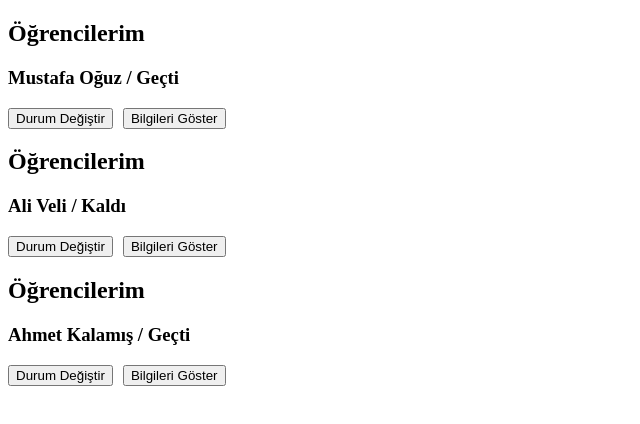
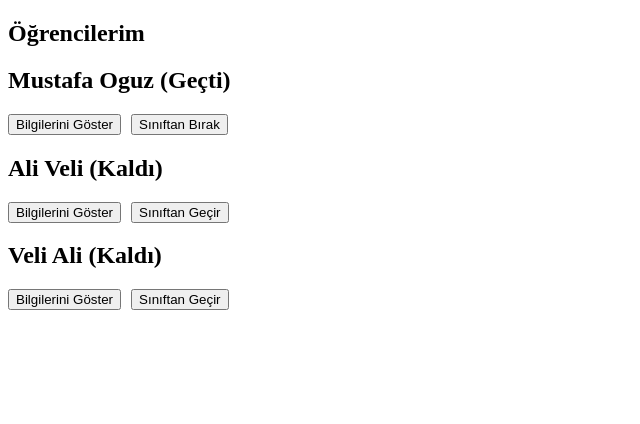
Before and after one commit to msabrioguz/Vue3-Ders, a Vue app in the folder 09-VueFirstProject/: page / in a window 1280 px wide. Shown: the top 424 px of the page, without its empty margins (0-640 px from the left). Built offline with nearby package versions, Linux system fonts and the light colour scheme.

Commit message:
Eventlerin Kullanımı ve Parent Component Değişken Değerinin Değiştirilmesi.

```diff
--- a/09-VueFirstProject/src/App.vue
+++ b/09-VueFirstProject/src/App.vue
@@ -1,7 +1,6 @@
 <template>
-  <Student name="Mustafa" lastName="Oğuz" :age="35" phone="5555555555" isPassed="1"/>
-  <Student name="Ali" lastName="Veli" :age="25" phone="5555555555" isPassed="0"/>
-  <Student name="Ahmet" lastName="Kalamış" :age="28" phone="5555555555" isPassed="1"/>
+  <h2>Öğrencilerim</h2>
+  <Student v-for="student in students" :key="student.id" v-bind:data="student" @passedChangeEvent="changePassed"/>
 </template>
 
 <script>
@@ -14,7 +13,45 @@ export default {
   },
   data() {
     return {
+      students: [
+        {
+          id: 1,
+          name: "Mustafa",
+          lastName: "Oguz",
+          age: 25,
+          phone: "5555555555",
+          isPassed: true,
+        },
+        {
+          id: 2,
+          name: "Ali",
+          lastName: "Veli",
+          age: 30,
+          phone: "5555555555",
+          isPassed: false,
+        },
+        {
+          id: 3,
+          name: "Veli",
+          lastName: "Ali",
+          age: 35,
+          phone: "5555555555",
+          isPassed: false,
+        },
+      ],
     };
+  },
+  methods: {
+    changePassed(id) {
+      this.students = this.students.map((student) => {
+        if (student.id === id) {
+          student.isPassed = !student.isPassed;
+        }
+        return student;
+      });
+      // const student = this.students.find((student) => student.id === id);
+      // student.isPassed = !student.isPassed;
+    },
   },
 };
 </script>
--- a/09-VueFirstProject/src/components/Student.vue
+++ b/09-VueFirstProject/src/components/Student.vue
@@ -1,57 +1,33 @@
 <template>
-  <h2>Öğrencilerim</h2>
-  <h3>{{ name }} {{ lastName }} / {{ childIsPassed === '1' ? 'Geçti' : 'Kaldı' }}</h3>
-  <button @click="changeStatus" style="margin-right: 10px;">Durum Değiştir</button>
-  <button @click="isVisible = !isVisible">Bilgileri {{ isVisible ? "Gizle" : "Göster" }}</button>
+  <h2>
+    {{ data.name }} {{ data.lastName }}
+    {{ data.isPassed ? "(Geçti)" : "(Kaldı)" }}
+  </h2>
+  <button style="margin-right: 10px" @click="isVisible = !isVisible">
+    Bilgilerini {{ isVisible ? "Gizle" : "Göster" }}
+  </button>
+  <button @click="passChange">Sınıftan {{ data.isPassed ? "Bırak" : "Geçir" }}</button>
   <ul v-if="isVisible">
-    <li>Yaş: {{ age }}</li>
-    <li>Telefon: {{ phone }}</li>
+    <li>Telefon: {{ data.phone }}</li>
+    <li>Yaş: {{ data.age }}</li>
+    <li>Sınıfı Geçti mi: {{ data.isPassed ? "Evet" : "Hayır" }}</li>
   </ul>
 </template>
 
 <script>
 export default {
   name: "student-information",
-  // props: ['name', 'lastName', 'age', 'phone', 'isPassed'],
-  props: {
-    name: {
-      type: String,
-      required: true
-    },
-    lastName: {
-      type: String,
-      required: true
-    },
-    age: {
-      type: Number,
-      required: true
-    },
-    phone: {
-      type: String,
-      required: true
-    },
-    isPassed: {
-      type: String,
-      required: true,
-      default: '0',
-      validator: function (value) {
-        return value === '0' || value === '1';
-      },
-    }
-  },
+  emits: ["passedChangeEvent"],
+  props: ["data"],
   data() {
     return {
       isVisible: false,
-      childIsPassed: this.isPassed
     };
   },
+
   methods: {
-    changeStatus() {
-      if (this.childIsPassed === '1') {
-        this.childIsPassed = '0';
-      } else {
-        this.childIsPassed = '1';
-      }
+    passChange() {
+      this.$emit("passedChangeEvent", this.data.id);
     },
   },
 };
```
